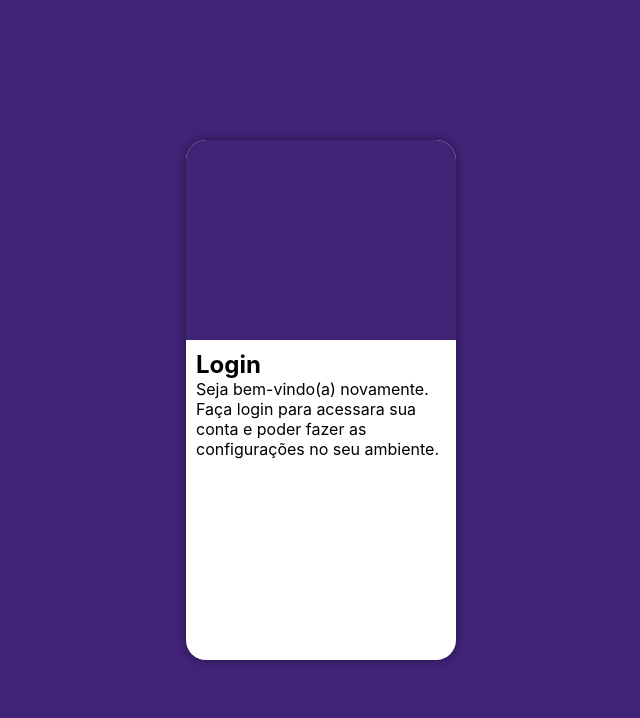
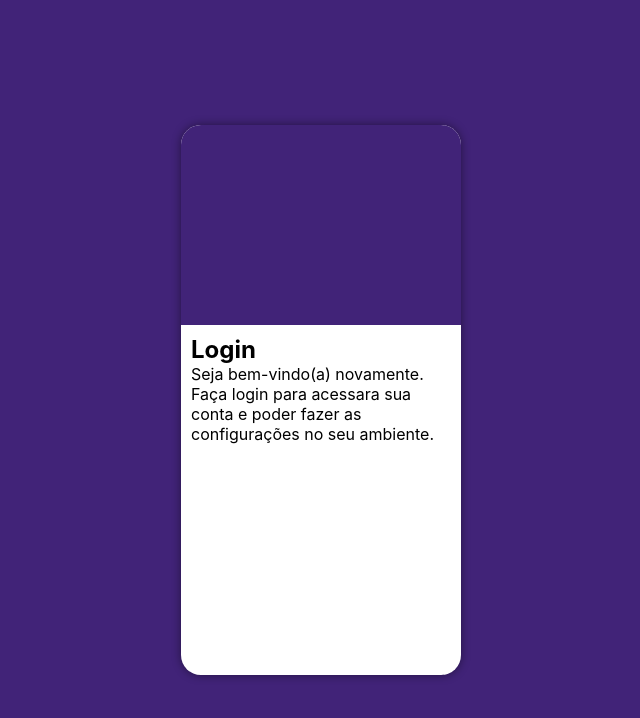
Before and after one commit to isaacdigitalcode/projeto-login, a plain HTML site: page index.html in a window 1280 px wide. Shown: the whole page, without its empty margins (319-959 px from the left). Drawn offline with Linux system fonts and the light colour scheme.

Commit message:
att css2

```diff
--- a/estilos/style.css
+++ b/estilos/style.css
@@ -33,8 +33,8 @@ section#login {
     overflow: hidden;
 
     background-color: white;
-    width: 270px;
-    height: 520px;
+    width: 280px;
+    height: 550px;
     border-radius: 20px;
     box-shadow: 0px 0px 10px rgba(0, 0, 0, 0.45);
 }
```
